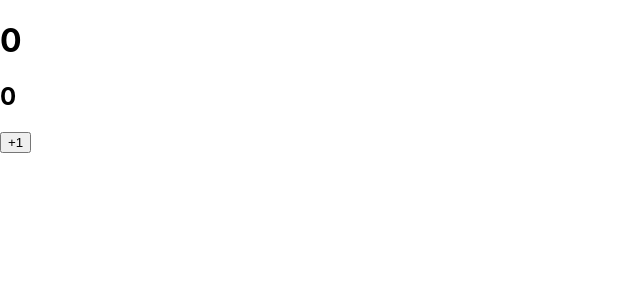
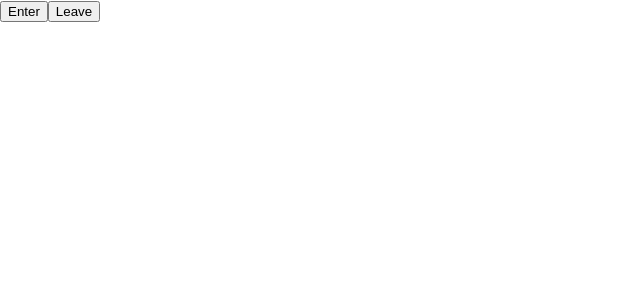
Before and after one commit to yh0921k/learning-react, a React (Create React App) app: page / in a window 1280 px wide. Shown: the top 300 px of the page, without its empty margins (0-640 px from the left). Built offline with nearby package versions, Linux system fonts and the light colour scheme.

Commit message:
[add] 3.4.2.2 useState 사용하기

```diff
--- a/src/App.js
+++ b/src/App.js
@@ -1,8 +1,7 @@
 import React from 'react';
-import Counter from './class-component/Counter';
-
+import Say from './functional-component/Say';
 const App = () => {
-  return <Counter />;
+  return <Say />;
 };
 
 export default App;
--- /dev/null
+++ b/src/functional-component/Say.js
@@ -0,0 +1,17 @@
+import React, { useState } from 'react';
+
+const Say = () => {
+  const [message, setMessage] = useState('');
+  const onClickEnter = () => setMessage('Hello');
+  const onClickLeave = () => setMessage('Bye');
+
+  return (
+    <div>
+      <button onClick={onClickEnter}>Enter</button>
+      <button onClick={onClickLeave}>Leave</button>
+      <h1>{message}</h1>
+    </div>
+  );
+};
+
+export default Say;
```
